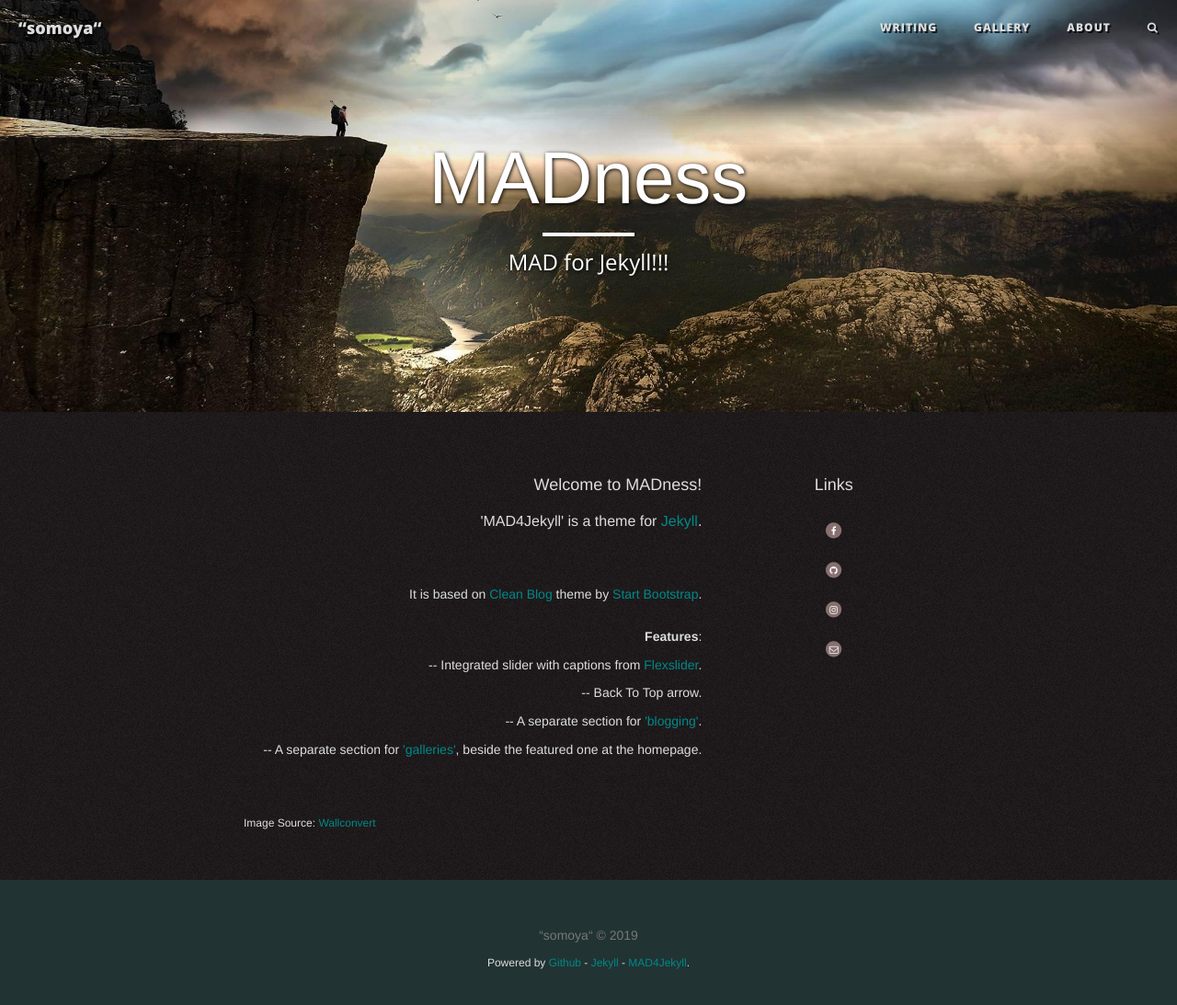
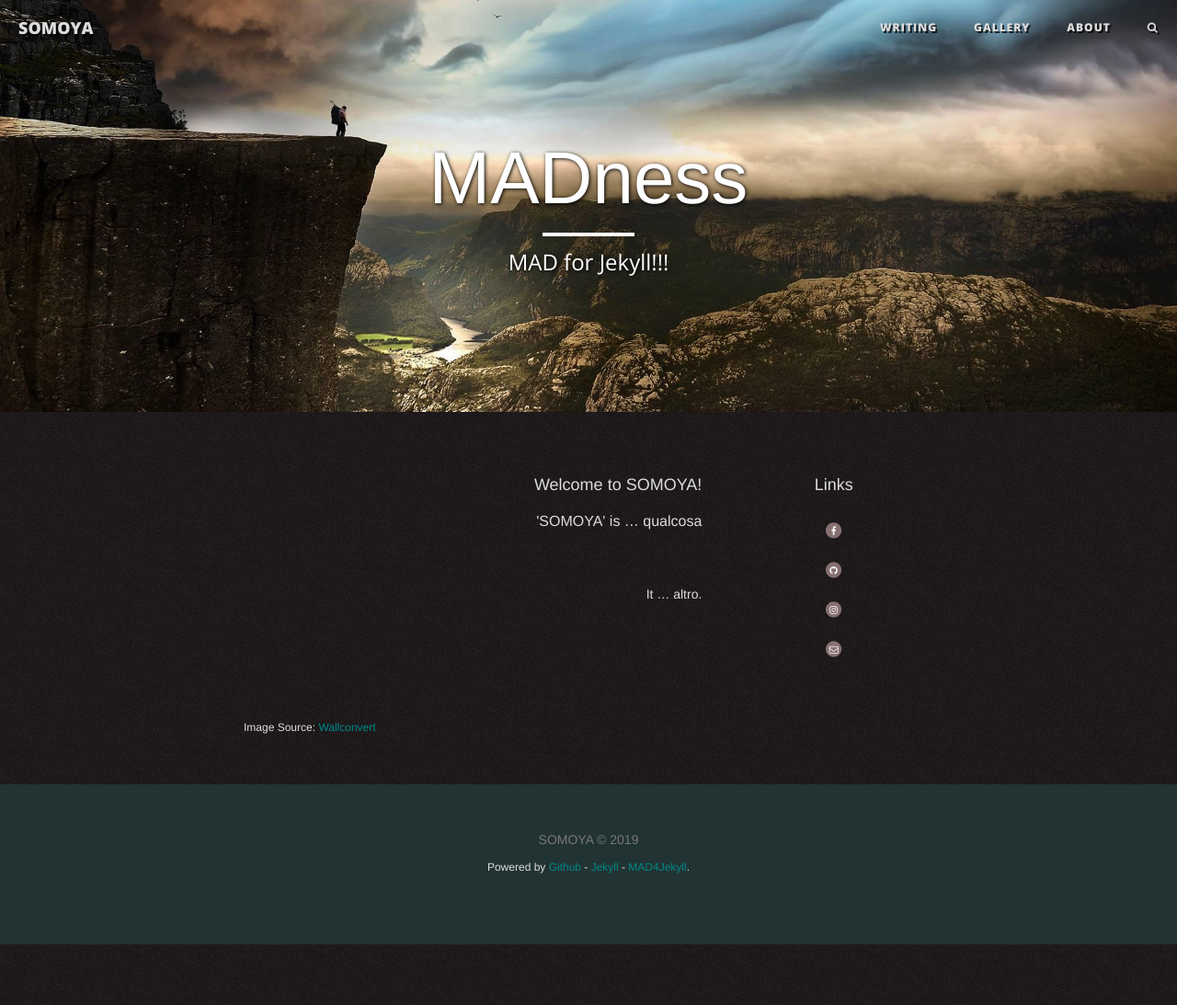
Before and after one commit to valentazza/valentazza.github.io, a Jekyll site: the page built from pages/index.html, in a window 1280 px wide and 1131 px high. Shown: the top 1093 px of the window at 92% size. Built offline with Jekyll 4.4.1, drawn with Linux system fonts in a browser that asks for light colours; nearby versions of some CDN libraries.

Commit message:
alcune modifiche alla homepage

```diff
--- a/_config.yml
+++ b/_config.yml
@@ -1,5 +1,5 @@
 # Site settings
-title: “somoya“
+title: SOMOYA
 description: WORDS ARE, OF COURSE, THE MOST POWERFUL DRUG USED BY MANKIND.
 
 # Files
@@ -71,9 +71,9 @@ kramdown:
      - with_toc_data
      - highlight
      - footnotes
-    input:          GFM
+    input: GFM
 sass:
-    style:          :compressed
+    style: :compressed
 paginate: 5
 paginate_path: "/writing/page:num/"
 permalink: "/writing/:title/"
--- a/pages/index.html
+++ b/pages/index.html
@@ -51,18 +51,13 @@ permalink: ./index.html
 
         <div class="col-md-left-cntct">
 
-<h2>Welcome to MADness!</h2>
+<h2>Welcome to SOMOYA!</h2>
 
-<h3>'MAD4Jekyll' is a theme for <a href="https://github.com/jekyll/">Jekyll</a>.</h3>
+<h3>'SOMOYA' is … qualcosa</h3>
 <br>
-<h4>It is based on <a href="http://ironsummitmedia.github.io/startbootstrap-clean-blog-jekyll/">Clean Blog</a> theme by <a href="http://startbootstrap.com/">Start Bootstrap</a>.
+<h4>It … altro</a>.
 <br><br><br>
-<b>Features</b>:
-<br><br>-- Integrated slider with captions from <a href="http://flexslider.woothemes.com/basic-slider-with-caption.html">Flexslider</a>.
-<br><br>-- Back To Top arrow.
-<br><br>-- A separate section for <a href="{{ root_url }}/writing/">'blogging'</a>.
-<br><br>-- A separate section for <a href="{{ root_url }}/gallery/">'galleries'</a>, beside the featured one at the homepage.</h4>
-        </div>
+</div>
 
 
         <div class="col-md-right-cntct">
```
